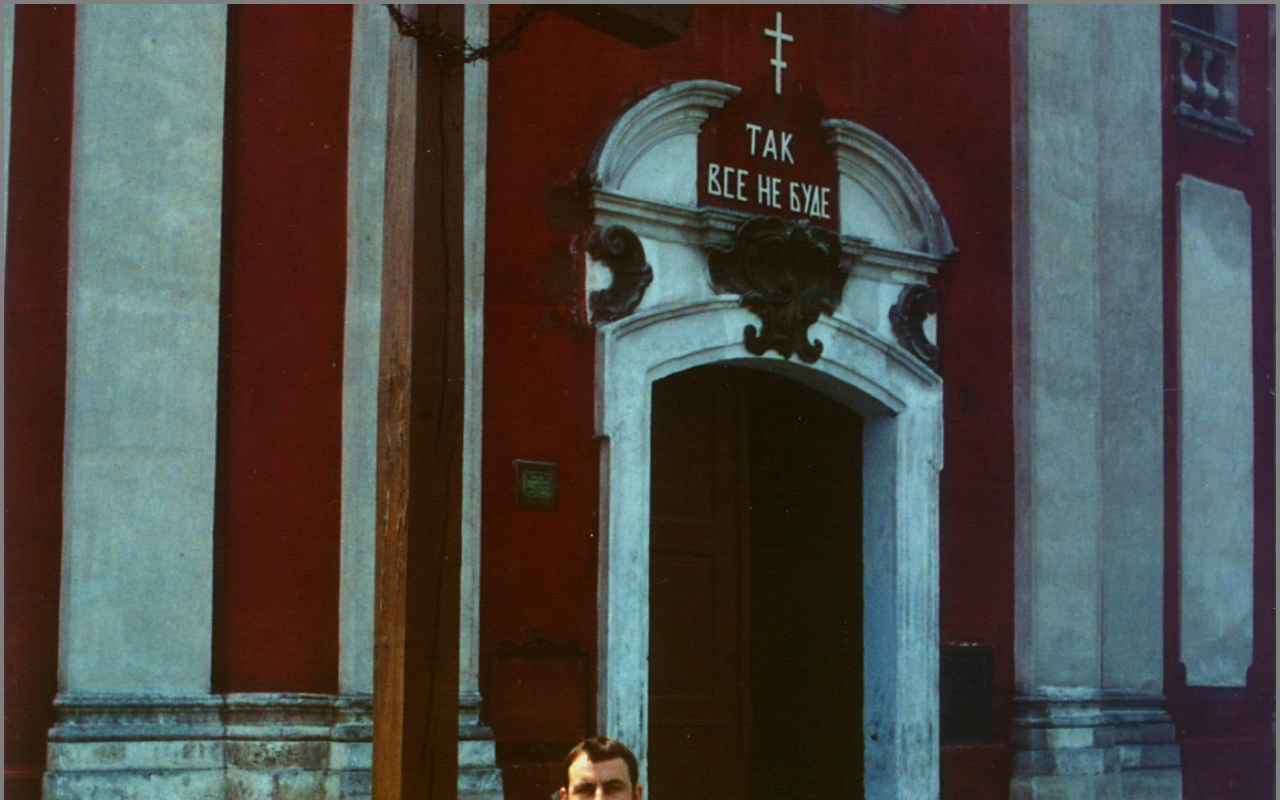
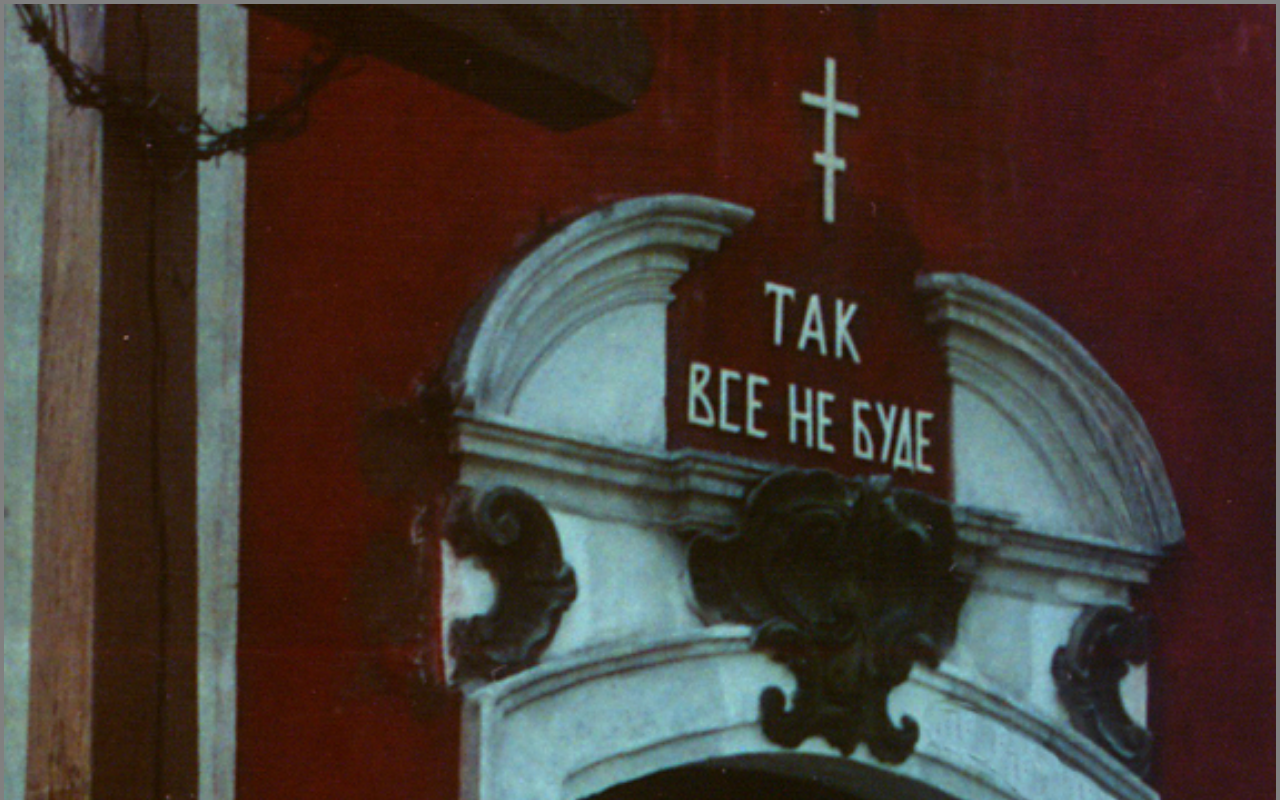
Before and after one commit to Denbuvalyy/o.Ihor_Tsar, a plain HTML site: page index.html in a window 1280 px wide. Shown: the top 800 px of the page. Drawn offline with Linux system fonts and the light colour scheme.

Commit message:
main image changed
main image changed

```diff
--- a/index.html
+++ b/index.html
@@ -11,7 +11,8 @@
 <body style="font-family:Verdana;color:gray ;padding:0px;background-color: darkblue">
 
     <div class="specialOne">
-        <img src="Images/Так_все_не_буде.jpg" >
+        <!--<img src="Images/Так_все_не_буде.jpg" >-->
+        <img src="Images/2015-05-29-0001c.jpg">
     </div>
 
     <div style="overflow:auto;font-size:larger;">
```
Also changed, not shown: Images/2015-05-29-0001c.jpg (added).
